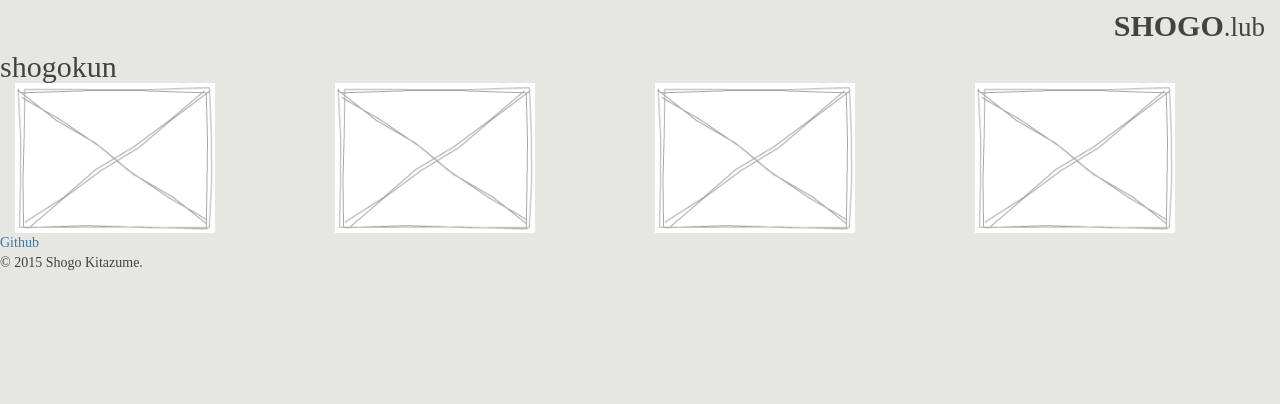
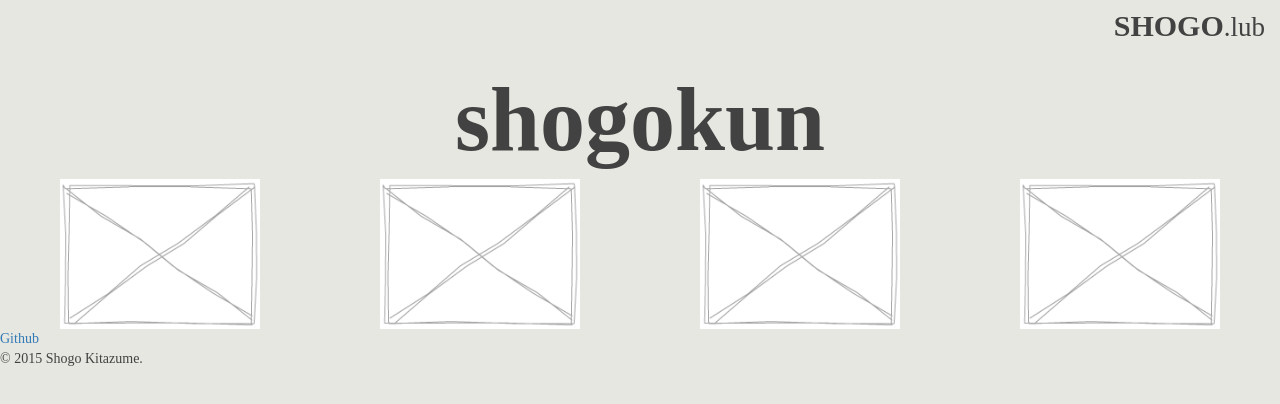
Before and after one commit to shogokun/shogokun.github.io, a plain HTML site: page index.html in a window 1280 px wide. Drawn offline with nearby package versions, Linux system fonts and the light colour scheme.

Commit message:
mainまで作成2

```diff
--- a/main.css
+++ b/main.css
@@ -4,8 +4,14 @@ body {
   color: #424242;
 }
 
-h1 ,h2 {
+h1 {
   margin: 0;
+}
+
+h2 {
+  font-weight: bolder;
+  font-size: 90px;
+  text-align: center;
 }
 
 header {
@@ -21,3 +27,7 @@ header {
 .lub {
   font-size: 27px;
 }
+
+.img {
+  text-align: center;
+}
```
